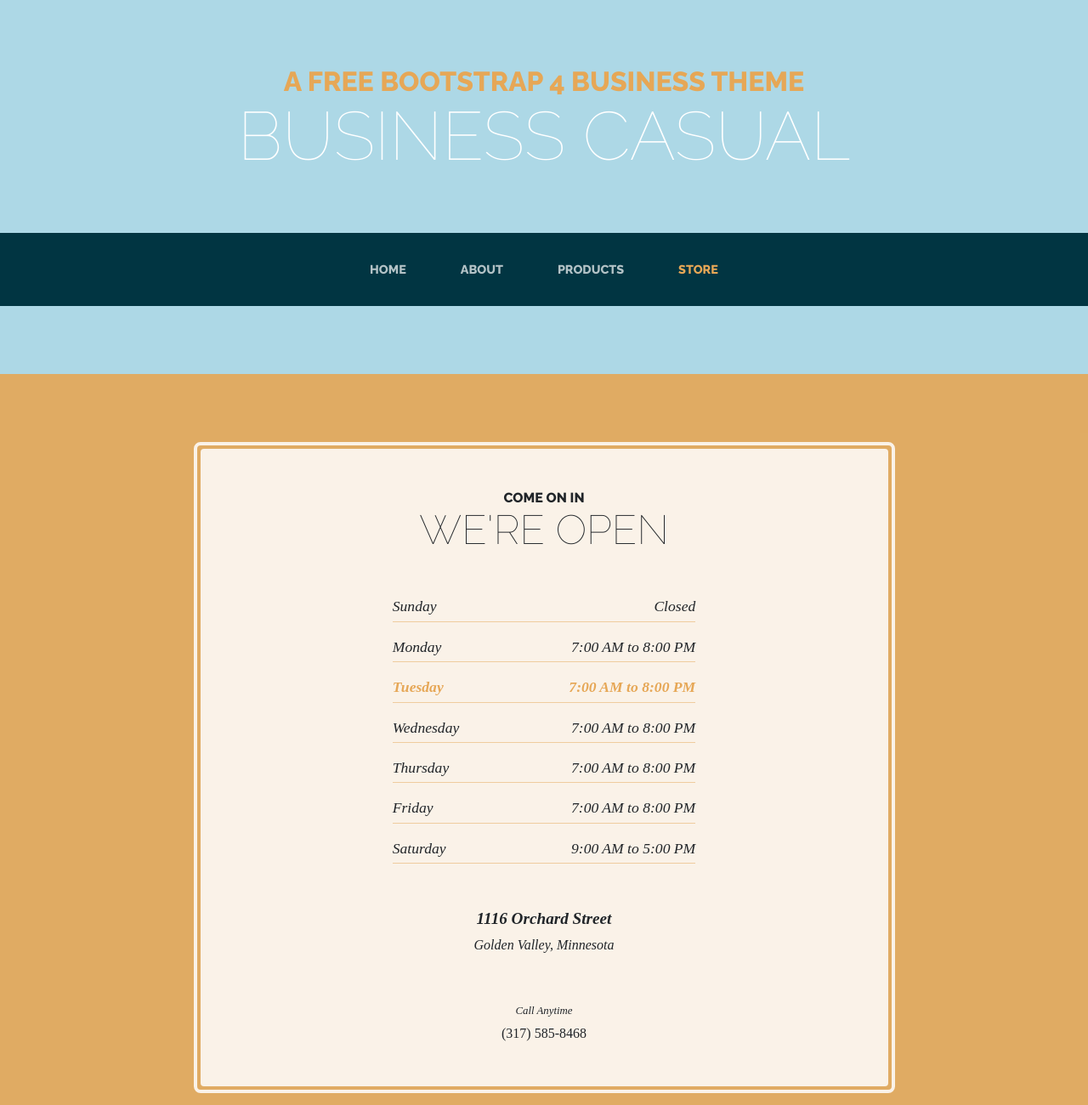
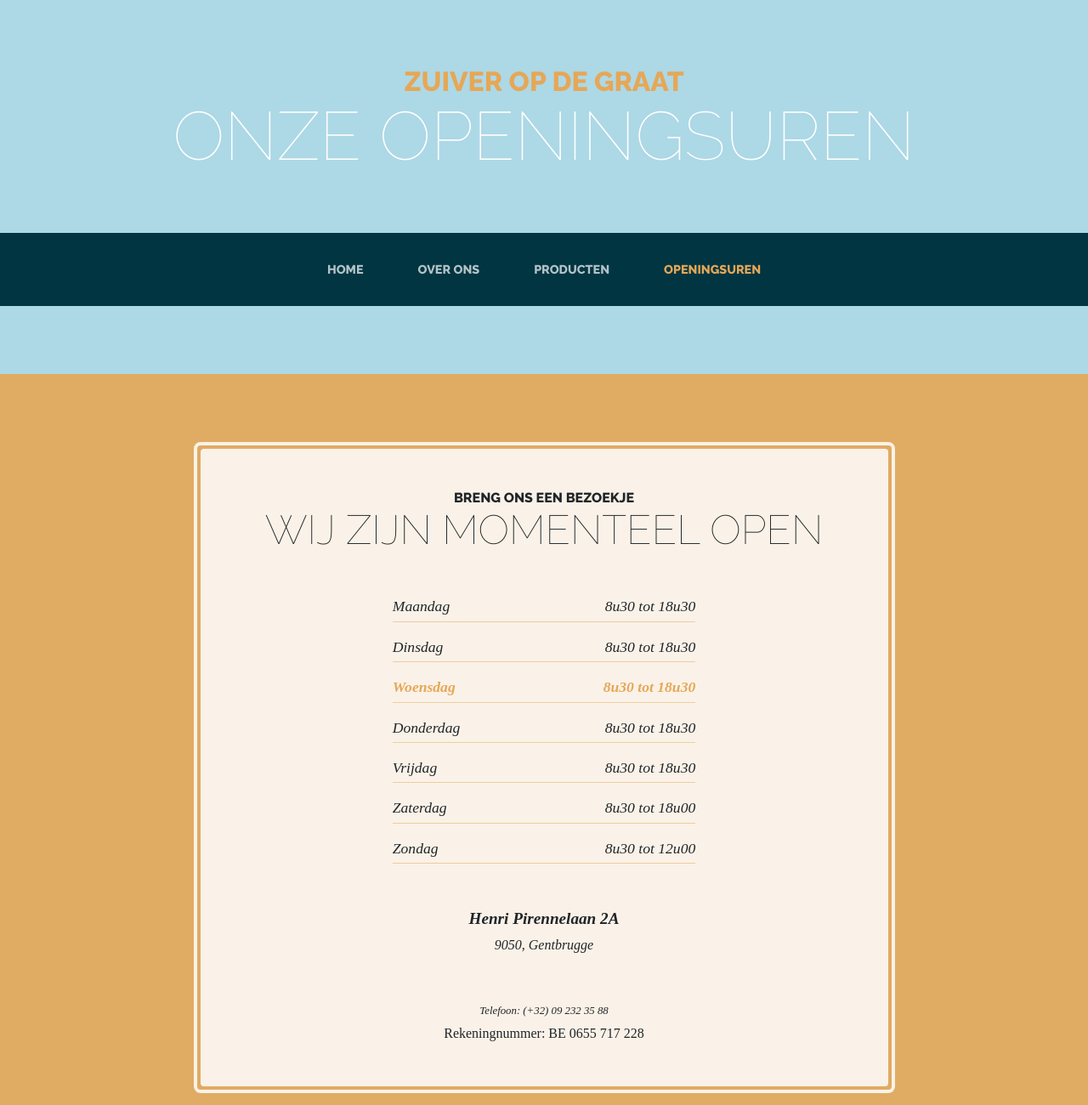
Before and after one commit to Tjoosten/opdegraat, a website: page ZODG/store.html in a window 1280 px wide. Shown: the top 1300 px of the page at 85% size. Drawn offline with Linux system fonts and the light colour scheme; files whose address does not match are found by name.

Commit message:
2nd draft

```diff
--- a/ZODG/store.html
+++ b/ZODG/store.html
@@ -8,7 +8,7 @@
     <meta name="description" content="">
     <meta name="author" content="">
 
-    <title>Business Casual - Start Bootstrap Theme</title>
+    <title>Zuiver Op De Graat - Openingsuren</title>
 
     <!-- Bootstrap core CSS -->
     <link href="vendor/bootstrap/css/bootstrap.min.css" rel="stylesheet">
@@ -25,8 +25,8 @@
   <body>
 
     <h1 class="site-heading text-center text-white d-none d-lg-block">
-      <span class="site-heading-upper text-primary mb-3">A Free Bootstrap 4 Business Theme</span>
-      <span class="site-heading-lower">Business Casual</span>
+      <span class="site-heading-upper text-primary mb-3">Zuiver Op De Graat</span>
+      <span class="site-heading-lower">Onze Openingsuren</span>
     </h1>
 
     <!-- Navigation -->
@@ -44,13 +44,13 @@
               </a>
             </li>
             <li class="nav-item px-lg-4">
-              <a class="nav-link text-uppercase text-expanded" href="about.html">About</a>
+              <a class="nav-link text-uppercase text-expanded" href="about.html">Over Ons</a>
             </li>
             <li class="nav-item px-lg-4">
-              <a class="nav-link text-uppercase text-expanded" href="products.html">Products</a>
+              <a class="nav-link text-uppercase text-expanded" href="products.html">Producten</a>
             </li>
             <li class="nav-item active px-lg-4">
-              <a class="nav-link text-uppercase text-expanded" href="store.html">Store</a>
+              <a class="nav-link text-uppercase text-expanded" href="store.html">Openingsuren</a>
             </li>
           </ul>
         </div>
@@ -63,52 +63,53 @@
           <div class="col-xl-9 mx-auto">
             <div class="cta-inner text-center rounded">
               <h2 class="section-heading mb-5">
-                <span class="section-heading-upper">Come On In</span>
-                <span class="section-heading-lower">We're Open</span>
+                <span class="section-heading-upper">Breng ons een bezoekje</span>
+                <span class="section-heading-lower">Wij zijn momenteel open</span>
               </h2>
               <ul class="list-unstyled list-hours mb-5 text-left mx-auto">
+
                 <li class="list-unstyled-item list-hours-item d-flex">
-                  Sunday
-                  <span class="ml-auto">Closed</span>
+                  Maandag
+                  <span class="ml-auto">8u30 tot 18u30</span>
                 </li>
                 <li class="list-unstyled-item list-hours-item d-flex">
-                  Monday
-                  <span class="ml-auto">7:00 AM to 8:00 PM</span>
+                  Dinsdag
+                  <span class="ml-auto">8u30 tot 18u30</span>
                 </li>
                 <li class="list-unstyled-item list-hours-item d-flex">
-                  Tuesday
-                  <span class="ml-auto">7:00 AM to 8:00 PM</span>
+                  Woensdag
+                  <span class="ml-auto">8u30 tot 18u30</span>
                 </li>
                 <li class="list-unstyled-item list-hours-item d-flex">
-                  Wednesday
-                  <span class="ml-auto">7:00 AM to 8:00 PM</span>
+                  Donderdag
+                  <span class="ml-auto">8u30 tot 18u30</span>
                 </li>
                 <li class="list-unstyled-item list-hours-item d-flex">
-                  Thursday
-                  <span class="ml-auto">7:00 AM to 8:00 PM</span>
+                  Vrijdag
+                  <span class="ml-auto">8u30 tot 18u30</span>
                 </li>
                 <li class="list-unstyled-item list-hours-item d-flex">
-                  Friday
-                  <span class="ml-auto">7:00 AM to 8:00 PM</span>
+                  Zaterdag
+                  <span class="ml-auto">8u30 tot 18u00</span>
                 </li>
                 <li class="list-unstyled-item list-hours-item d-flex">
-                  Saturday
-                  <span class="ml-auto">9:00 AM to 5:00 PM</span>
+                  Zondag
+                  <span class="ml-auto">8u30 tot 12u00</span>
                 </li>
               </ul>
               <p class="address mb-5">
                 <em>
-                  <strong>1116 Orchard Street</strong>
+                  <strong>Henri Pirennelaan 2A</strong>
                   <br>
-                  Golden Valley, Minnesota
+                  9050, Gentbrugge
                 </em>
               </p>
               <p class="mb-0">
                 <small>
-                  <em>Call Anytime</em>
+                  <em>Telefoon: (+32) 09 232 35 88</em>
                 </small>
                 <br>
-                (317) 585-8468
+                 Rekeningnummer: BE 0655 717 228
               </p>
             </div>
           </div>
@@ -118,14 +119,14 @@
 
     <section class="page-section about-heading">
       <div class="container">
-        <img class="img-fluid rounded about-heading-img mb-3 mb-lg-0" src="img/about.jpg" alt="">
+        <img class="img-fluid rounded about-heading-img mb-3 mb-lg-0" src="./assets//afbeeldingen//haai.jpg" alt="">
         <div class="about-heading-content">
           <div class="row">
             <div class="col-xl-9 col-lg-10 mx-auto">
               <div class="bg-faded rounded p-5">
                 <h2 class="section-heading mb-4">
-                  <span class="section-heading-upper">Strong Coffee, Strong Roots</span>
-                  <span class="section-heading-lower">About Our Cafe</span>
+                  <span class="section-heading-upper">Zuiver Op De Graat</span>
+                  <span class="section-heading-lower">Altijd paraat</span>
                 </h2>
                 <p>Founded in 1987 by the Hernandez brothers, our establishment has been serving up rich coffee sourced from artisan farmers in various regions of South and Central America. We are dedicated to travelling the world, finding the best coffee, and bringing back to you here in our cafe.</p>
                 <p class="mb-0">We guarantee that you will fall in
```
Also changed, not shown: ZODG/about.html (+9 -9 lines), ZODG/index.html (+7 -6 lines), ZODG/products.html (+7 -7 lines), ZODG/assets/afbeeldingen/763.jpeg (added), 2 other files.
